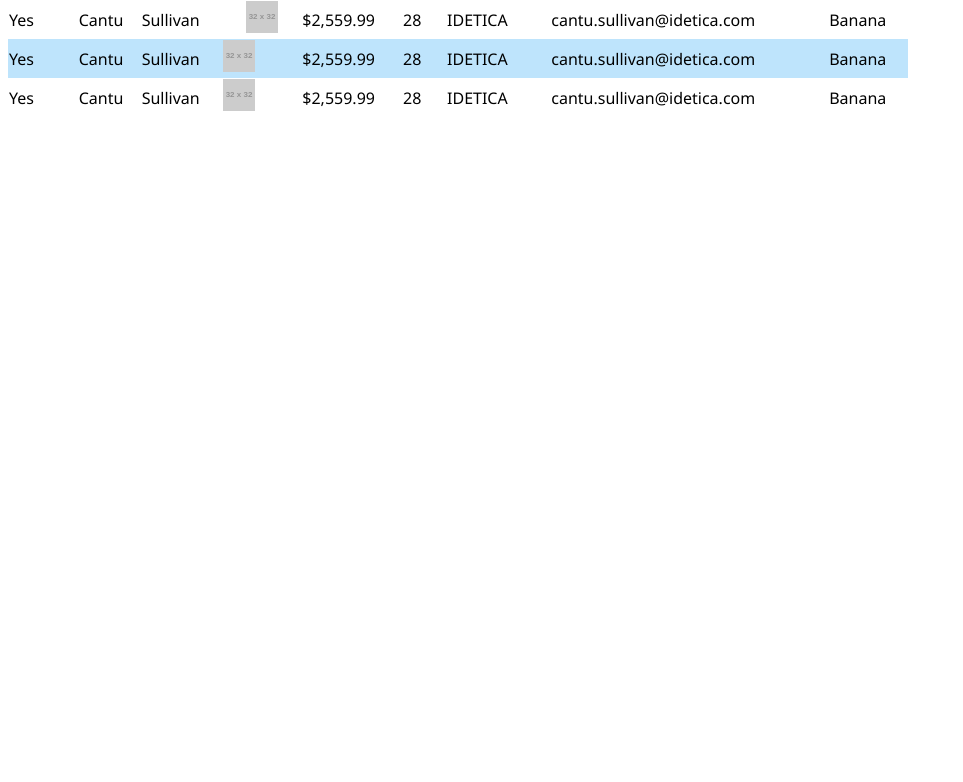
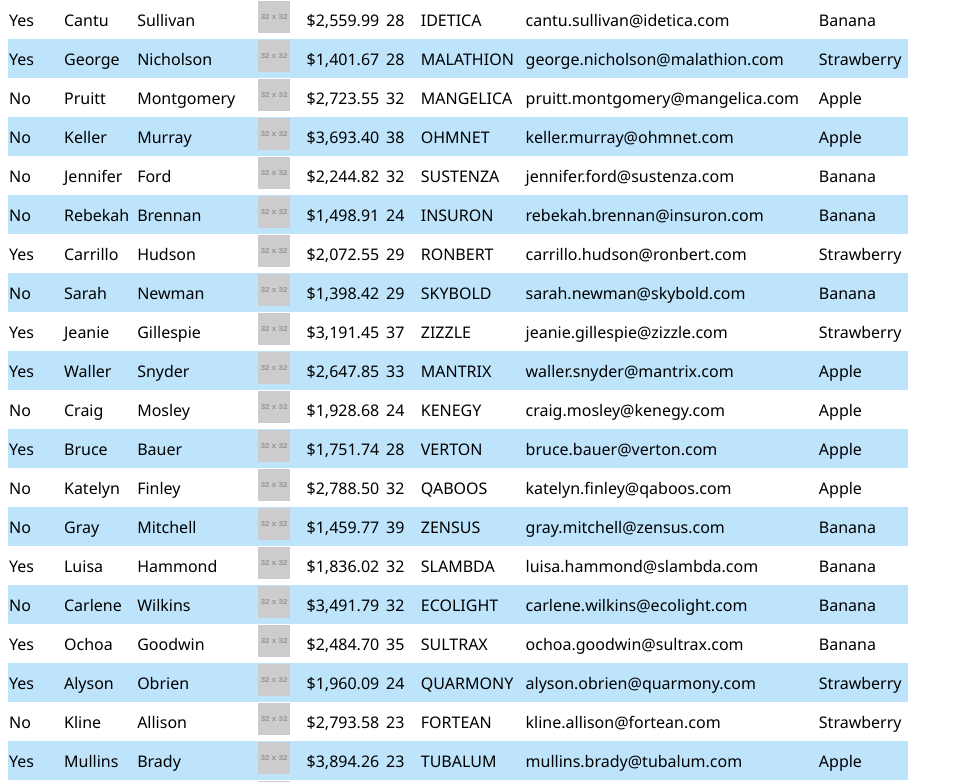
Before and after one commit to meganamarshall/sorted-contacts-mob-build, a plain HTML site: page index.html in a window 1280 px wide. Shown: the part 160-942 px from the top of the page, without its empty margins (0-963 px from the left). Before the commit the page ends 800 px from the top, so only its background shows below. Drawn offline with Linux system fonts and the light colour scheme; placeholder pictures from the web are drawn by us.

Commit message:
finished loadContacts function

```diff
--- a/index.html
+++ b/index.html
@@ -26,40 +26,7 @@
                 <th>Fruit</th>
             </tr>
         </thead>
-        <tbody>
-            <tr>
-                <td>Yes</td>
-                <td>Cantu</td>
-                <td>Sullivan</td>
-                <td class="center"><img src="http://placehold.it/32x32"></td>
-                <td>$2,559.99</td>
-                <td>28</td>
-                <td title="Minim exercitation nisi ullamco consequat fugiat aute sit amet aute eu nisi. Nulla ad dolor ut fugiat sit sint commodo. Sint duis ullamco labore aute pariatur aute velit consequat elit proident sit aute est. In in culpa velit quis enim occaecat. Veniam esse laboris irure consequat. Laborum dolore nulla excepteur aute sit minim sit voluptate labore non esse cupidatat exercitation. Eiusmod incididunt consectetur quis proident.">IDETICA</td>
-                <td>cantu.sullivan@idetica.com</td>
-                <td class="capitalize">banana</td>
-            </tr>
-            <tr>
-                    <td>Yes</td>
-                    <td>Cantu</td>
-                    <td>Sullivan</td>
-                    <td><img src="http://placehold.it/32x32"></td>
-                    <td>$2,559.99</td>
-                    <td>28</td>
-                    <td>IDETICA</td>
-                    <td>cantu.sullivan@idetica.com</td>
-                    <td class="capitalize">banana</td>
-                </tr>
-                <tr>
-                        <td>Yes</td>
-                        <td>Cantu</td>
-                        <td>Sullivan</td>
-                        <td><img src="http://placehold.it/32x32"></td>
-                        <td>$2,559.99</td>
-                        <td>28</td>
-                        <td>IDETICA</td>
-                        <td>cantu.sullivan@idetica.com</td>
-                        <td class="capitalize">banana</td>
-                    </tr>
+        <tbody id="contact-table-body">
         </tbody>
     </table>
     </main>
--- a/src/contacts-component.js
+++ b/src/contacts-component.js
@@ -18,6 +18,11 @@ export function makeContactRow(contact) {
     return template.content;
 }
 
+const contactTableBody = document.getElementById('contact-table-body');
+
 export default function loadContacts(contacts) {
-
+    contacts.forEach(contact => {
+        const dom = makeContactRow(contact);
+        contactTableBody.appendChild(dom);
+    });
 }
```
